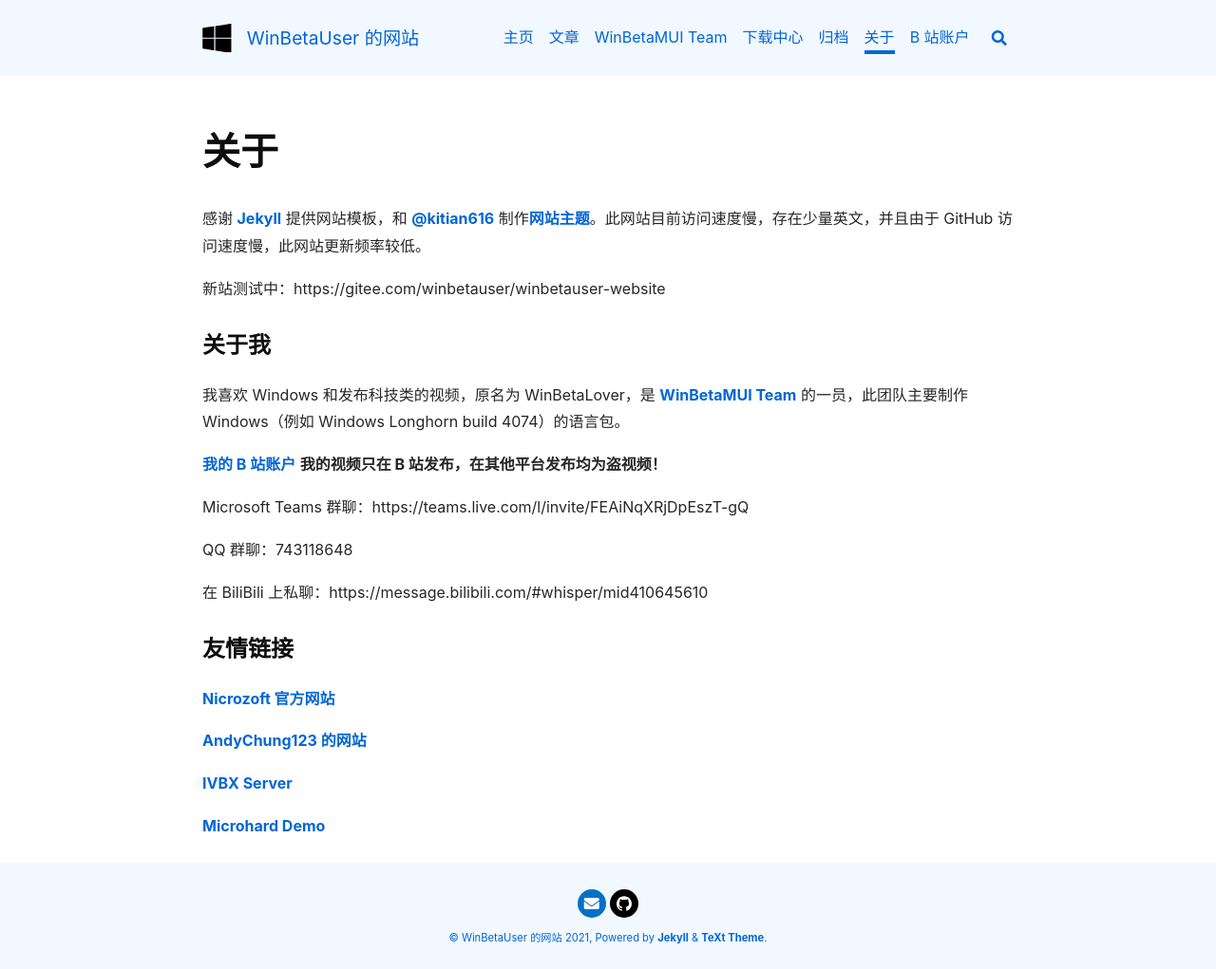
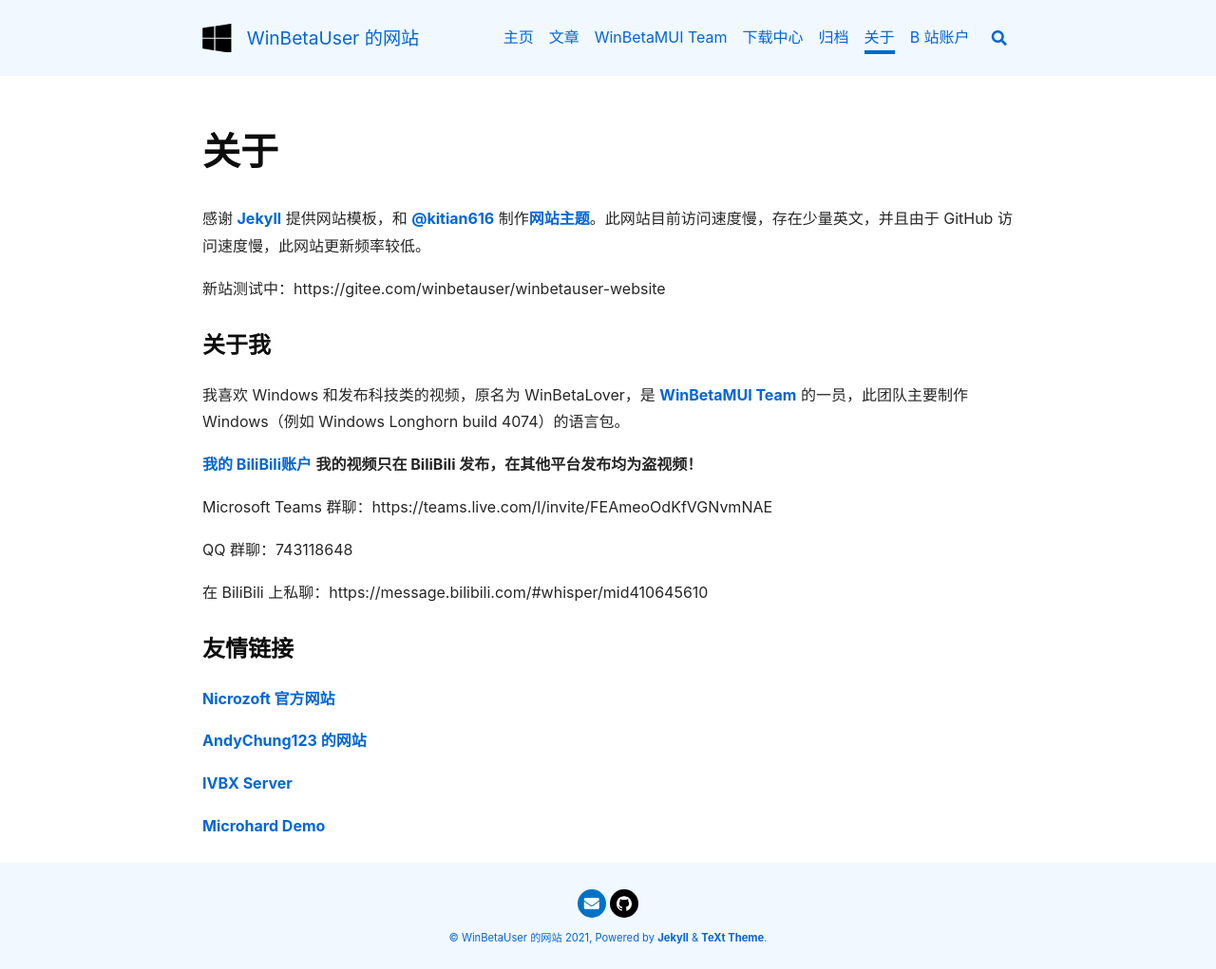
Before and after one commit to orangeZSCB/wbl2.github.io, a Jekyll site: the page built from about.md, in a window 1280 px wide. Shown: the whole page at 95% size. Built offline with Jekyll 4.4.1, drawn with Linux system fonts in a browser that asks for light colours; nearby versions of some CDN libraries.

Commit message:
小修复

```diff
--- a/about.md
+++ b/about.md
@@ -12,9 +12,9 @@
 
 我喜欢 Windows 和发布科技类的视频，原名为 WinBetaLover，是 [WinBetaMUI Team](/winbetamui) 的一员，此团队主要制作 Windows（例如 Windows Longhorn build 4074）的语言包。
 
-[我的 B 站账户](https://space.bilibili.com/410645610) **我的视频只在 B 站发布，在其他平台发布均为盗视频！**
+[我的 BiliBili账户](https://space.bilibili.com/410645610) **我的视频只在 BiliBili 发布，在其他平台发布均为盗视频！**
 
-Microsoft Teams 群聊：https://teams.live.com/l/invite/FEAiNqXRjDpEszT-gQ
+Microsoft Teams 群聊：https://teams.live.com/l/invite/FEAmeoOdKfVGNvmNAE
 
 QQ 群聊：743118648
 
```
Also changed, not shown: _posts/2023-12-06-mhe.md (+1 -1 lines).
